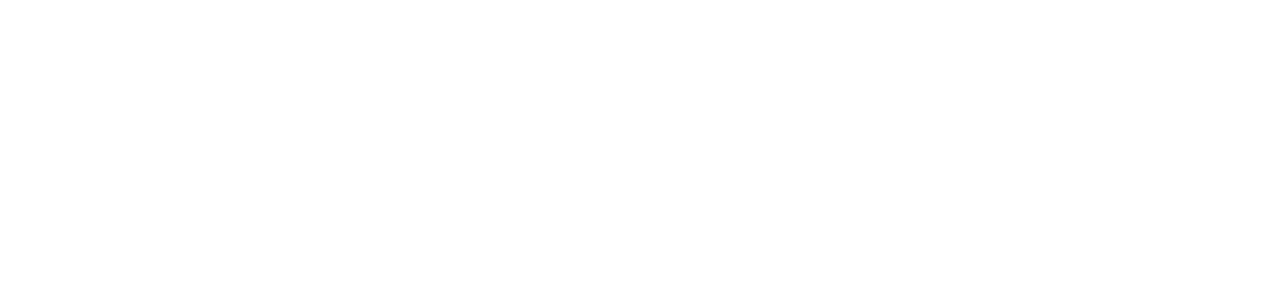
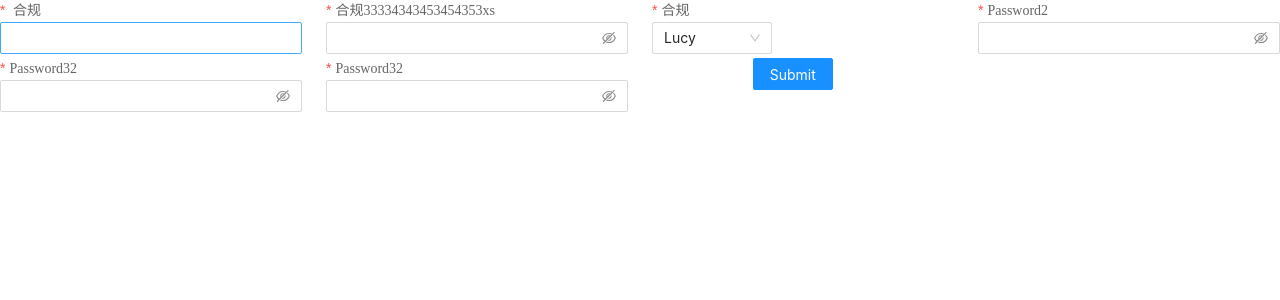
Before and after one commit to songlexin/appTest, a Vue app: page /srmApp/test2 in a window 1280 px wide. Before the commit this address had no page. Shown: the top 300 px of the page. Built offline with nearby package versions, Linux system fonts and the light colour scheme.

Commit message:
perf: 优化组件

```diff
--- a/src/components/custom/CForm/index.less
+++ b/src/components/custom/CForm/index.less
@@ -2,12 +2,18 @@
   .ant-form-item {
     margin-bottom: 4px !important;
   }
-  .ant-form-vertical .ant-form-item-label > label {
+  .ant-form-item-label > label {
     padding: 0;
     display: block;
     white-space: nowrap;
     overflow: hidden;
     text-overflow: ellipsis;
+    font-family: HarmonyOS Sans SC;
+    font-size: 14px;
+    font-weight: normal;
+    line-height: 22px;
+    /* 外部/中性色/N7 */
+    color: #646566;
   }
   .ant-form-item-label {
     margin-bottom: 0 !important;
--- a/src/router/routes.ts
+++ b/src/router/routes.ts
@@ -13,6 +13,14 @@
           keepAlive: true,
         },
       },
+      {
+        name: 'test2',
+        path: 'test2',
+        component: () => import('@/views/test2/index.vue'),
+        meta: {
+          keepAlive: true,
+        },
+      },
     ],
   },
 ];
--- /dev/null
+++ b/src/views/test2/index.vue
@@ -0,0 +1,108 @@
+<template>
+  <div style="width: 100%">
+    <c-form
+      span="6"
+      is-loading="ddd"
+      ref="cformRef"
+      :model="formState"
+      name="basic"
+      autocomplete="off"
+      @finish="onFinish"
+      @finishFailed="onFinishFailed"
+    >
+      <c-form-item
+        name="username"
+        :rules="[{ required: true, message: 'Please input your username!' }]"
+      >
+        <template #label>
+          <span>
+            合规
+            <!-- <span class="icon iconfont icon-icon_sider_menu_ghgxsq"></span> -->
+          </span>
+        </template>
+        <a-input v-model:value="formState.username" style="width: 100%" />
+      </c-form-item>
+      <c-form-item
+        label="合规33334343453454353xs"
+        name="password"
+        :rules="[{ required: true, message: 'Please input your password!' }]"
+      >
+        <a-input-password v-model:value="formState.password" />
+      </c-form-item>
+      <c-form-item
+        label="合规"
+        name="password"
+        :rules="[{ required: true, message: 'Please input your password!' }]"
+      >
+        <a-select ref="select" v-model:value="value1" style="width: 120px">
+          <a-select-option value="jack">Jack</a-select-option>
+          <a-select-option value="lucy">Lucy</a-select-option>
+          <a-select-option value="disabled" disabled>Disabled</a-select-option>
+          <a-select-option value="Yiminghe">yiminghe</a-select-option>
+        </a-select>
+      </c-form-item>
+      <c-form-item
+        label="Password2"
+        name="password222"
+        :rules="[{ required: true, message: 'Please input your password!' }]"
+      >
+        <a-input-password v-model:value="formState.password222" />
+      </c-form-item>
+      <c-form-item
+        label="Password32"
+        name="password23"
+        :rules="[{ required: true, message: 'Please input your password!' }]"
+      >
+        <a-input-password v-model:value="formState.password23" />
+      </c-form-item>
+      <c-form-item
+        label="Password32"
+        name="password235"
+        :rules="[{ required: true, message: 'Please input your password!' }]"
+      >
+        <a-input-password v-model:value="formState.password235" />
+      </c-form-item>
+      <c-form-item :wrapper-col="{ offset: 8, span: 8 }">
+        <a-button type="primary" html-type="submit">Submit</a-button>
+      </c-form-item>
+    </c-form>
+  </div>
+</template>
+
+<script setup lang="ts">
+  // import CForm from '@/components/custom/CForm';
+
+  import { onMounted, provide, reactive, ref } from 'vue';
+  import type { FormExpose } from 'ant-design-vue/es/form/Form';
+
+  const cformRef = ref<FormExpose>();
+
+  interface FormState {
+    username: string;
+    password: string;
+    password222: string;
+    password23: string;
+    password235: string;
+    remember: boolean;
+  }
+  const value1 = ref('lucy');
+
+  const formState = reactive<FormState>({
+    username: '',
+    password: '',
+    password222: '',
+    password23: '',
+    password235: '',
+    remember: true,
+  });
+
+  const onFinish = (values: any) => {
+    console.log('Success:', values);
+    console.log(' cformRef.value.getFieldsValue();', cformRef.value.getFieldsValue());
+  };
+  const onFinishFailed = (errorInfo: any) => {
+    console.log('Failed:', errorInfo);
+  };
+</script>
+
+<style lang="less" scoped></style>
```
Also changed, not shown: src/views/test2/columns.ts (added, +94 -0 lines).
